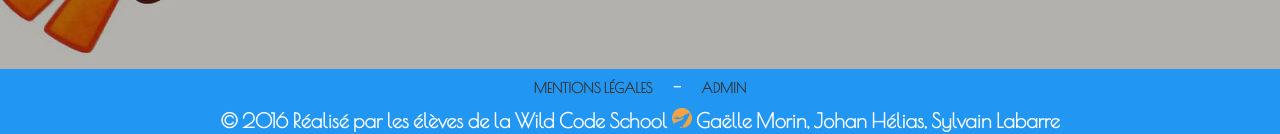
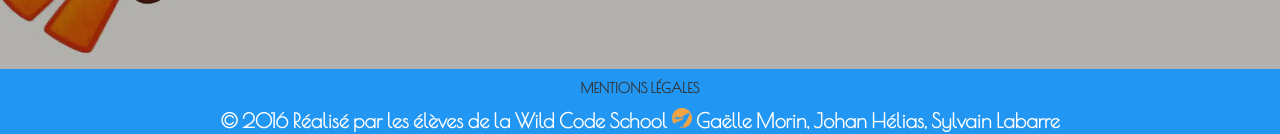
Before and after one commit to WildCodeSchool/laloupe-0916-mam, a website: page public/index.html in a window 1280 px wide. Shown: the part 6567-6701 px from the top of the page. Drawn offline with nearby package versions, Linux system fonts and the light colour scheme; some packages are replaced by stand-ins of ours; no server answers.

Commit message:
Une commit de plus les amis

```diff
--- a/public/views/footer.html
+++ b/public/views/footer.html
@@ -3,8 +3,6 @@
     <!-- Bouton pour ouvrir la modale des Mentions Légales + lien vers la page d'administration-->
     <div class="col s12 container">
         <a class="modal-trigger modal5 waves-teal btn-flat blue" href="#modal5">Mentions légales</a>
-        -
-        <a class="waves-teal btn-flat blue" href="#/admin/#titre">Admin</a>
         <!--Modale des mentions légales-->
         <div id="modal5" class="modal modal-fixed-footer MLCGU">
             <div class="modal-content">
```
